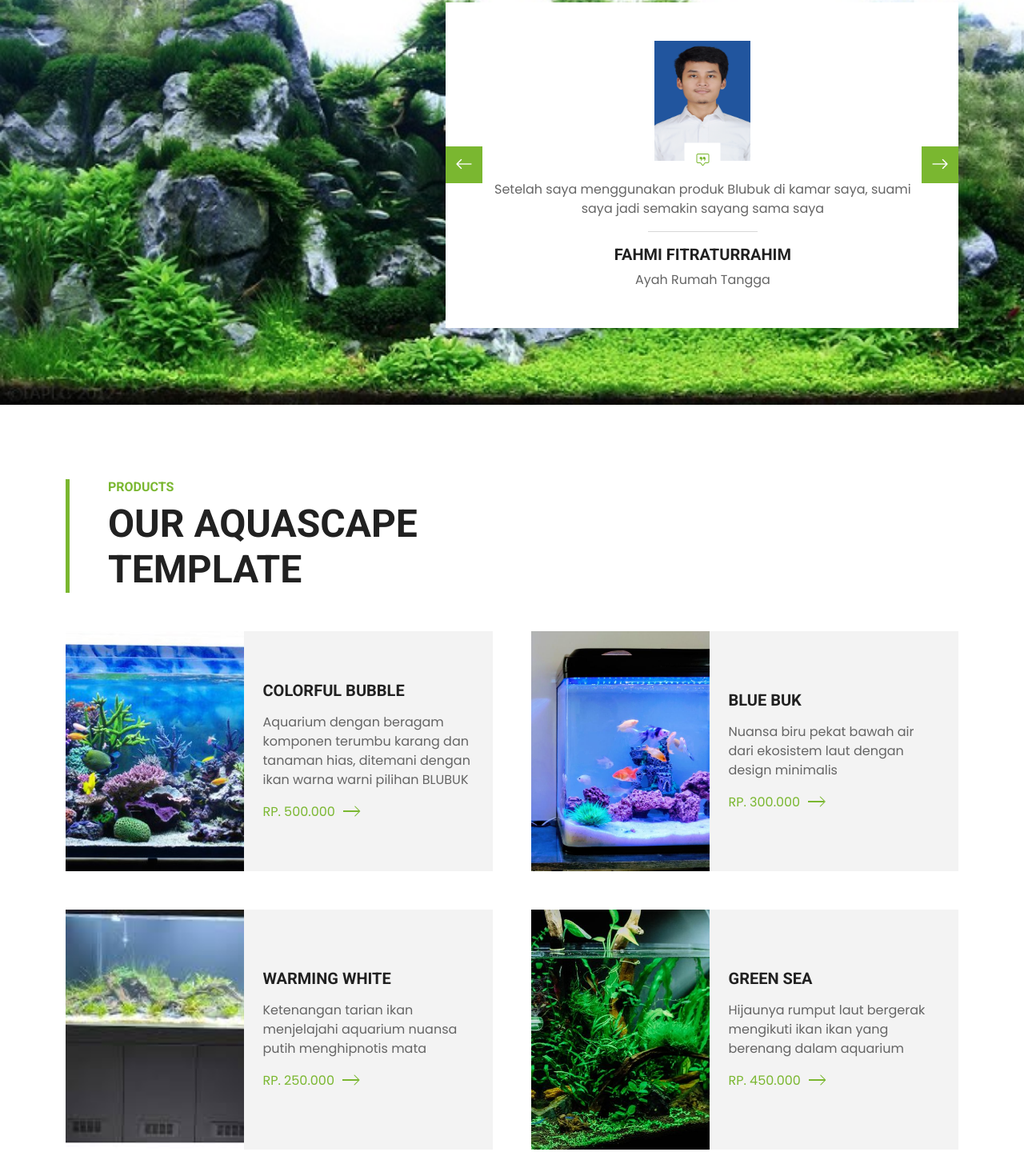
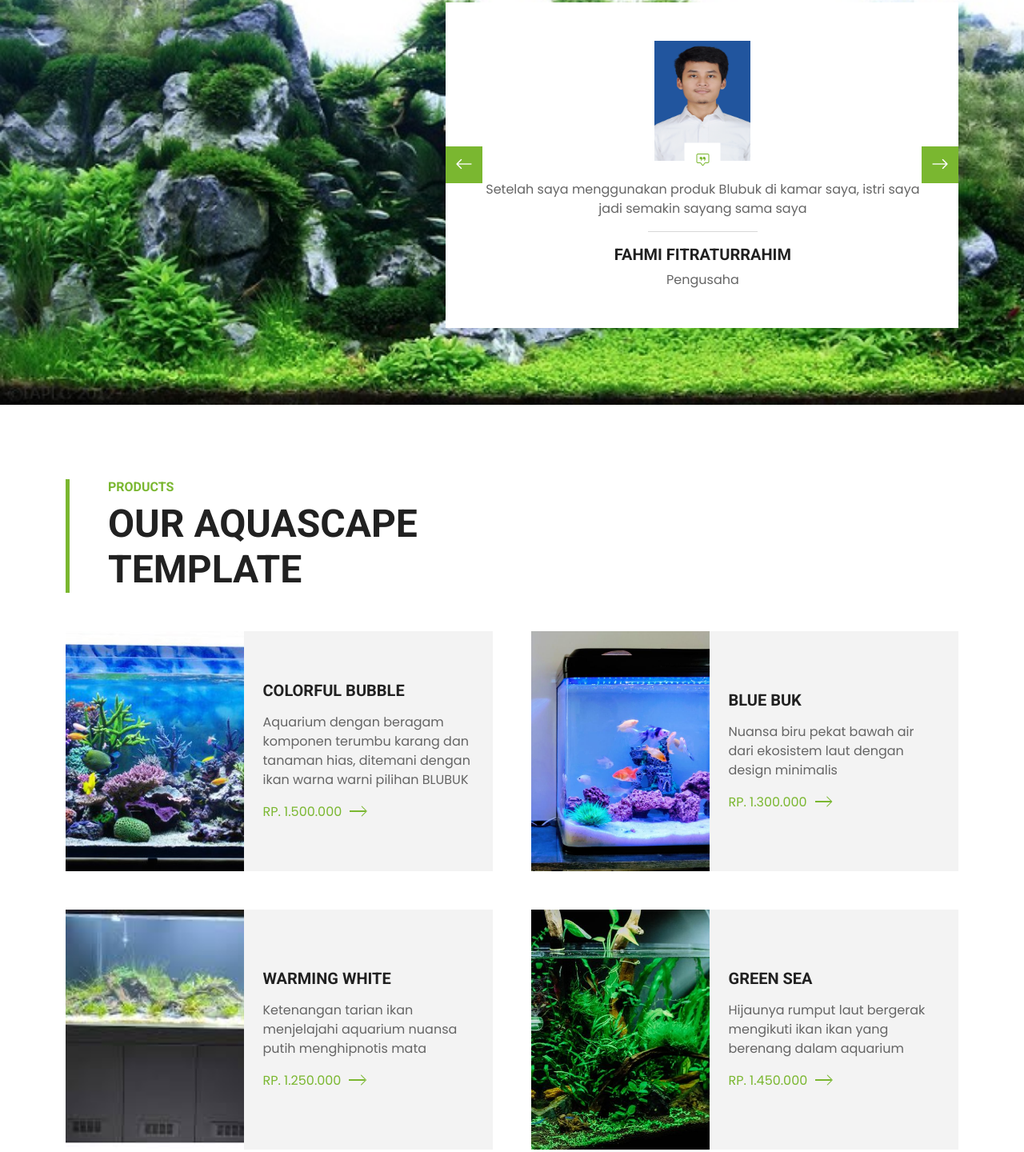
Before and after one commit to YusufChand/blubuk, a plain HTML site: page index.html in a window 1280 px wide. Shown: the part 4566-6006 px from the top of the page at 80% size. Drawn offline with nearby package versions, Linux system fonts and the light colour scheme; grey boxes are pictures that could not be loaded.

Commit message:
Update index.html

```diff
--- a/index.html
+++ b/index.html
@@ -440,7 +440,7 @@
                                     <i class="bi bi-chat-square-quote text-primary"></i>
                                 </div>
                             </div>
-                            <p>Saya tidak tahu ini apa, nama saya hanya dimasukkan disini</p>
+                            <p>Semenjak Aquascape Blubuk hadir ditengah kantor kami, rasa stress bekerja seakan hilang!</p>
                             <hr class="w-25 mx-auto">
                             <h5 class="text-uppercase">Alif Al Farrij</h5>
                             <span>Pegawai Kantor</span>
@@ -452,10 +452,10 @@
                                     <i class="bi bi-chat-square-quote text-primary"></i>
                                 </div>
                             </div>
-                            <p>Setelah saya menggunakan produk Blubuk di kamar saya, suami saya jadi semakin sayang sama saya</p>
+                            <p>Setelah saya menggunakan produk Blubuk di kamar saya, istri saya jadi semakin sayang sama saya</p>
                             <hr class="w-25 mx-auto">
                             <h5 class="text-uppercase">Fahmi Fitraturrahim</h5>
-                            <span>Ayah Rumah Tangga</span>
+                            <span>Pengusaha</span>
                         </div>
                         <div class="testimonial-item text-center">
                             <div class="position-relative mb-4">
@@ -495,7 +495,7 @@
                                 <div class="p-4">
                                     <h5 class="text-uppercase mb-3">Colorful Bubble</h5>
                                     <p>Aquarium dengan beragam komponen terumbu karang dan tanaman hias, ditemani dengan ikan warna warni pilihan BLUBUK</p>
-                                    <a class="text-primary text-uppercase" href="">Rp. 500.000<i class="bi bi-chevron-right"></i></a>
+                                    <a class="text-primary text-uppercase" href="">Rp. 1.500.000<i class="bi bi-chevron-right"></i></a>
                                 </div>
                             </div>
                         </div>
@@ -511,7 +511,7 @@
                                 <div class="p-4">
                                     <h5 class="text-uppercase mb-3">Blue Buk</h5>
                                     <p>Nuansa biru pekat bawah air dari ekosistem laut dengan design minimalis</p>
-                                    <a class="text-primary text-uppercase" href="">Rp. 300.000<i class="bi bi-chevron-right"></i></a>
+                                    <a class="text-primary text-uppercase" href="">Rp. 1.300.000<i class="bi bi-chevron-right"></i></a>
                                 </div>
                             </div>
                         </div>
@@ -527,7 +527,7 @@
                                 <div class="p-4">
                                     <h5 class="text-uppercase mb-3">Warming White</h5>
                                     <p>Ketenangan tarian ikan menjelajahi aquarium nuansa putih menghipnotis mata</p>
-                                    <a class="text-primary text-uppercase" href="">Rp. 250.000<i class="bi bi-chevron-right"></i></a>
+                                    <a class="text-primary text-uppercase" href="">Rp. 1.250.000<i class="bi bi-chevron-right"></i></a>
                                 </div>
                             </div>
                         </div>
@@ -543,7 +543,7 @@
                                 <div class="p-4">
                                     <h5 class="text-uppercase mb-3">Green Sea</h5>
                                     <p>Hijaunya rumput laut bergerak mengikuti ikan ikan yang berenang dalam aquarium</p>
-                                    <a class="text-primary text-uppercase" href="">Rp. 450.000<i class="bi bi-chevron-right"></i></a>
+                                    <a class="text-primary text-uppercase" href="">Rp. 1.450.000<i class="bi bi-chevron-right"></i></a>
                                 </div>
                             </div>
                         </div>
@@ -559,7 +559,7 @@
                                 <div class="p-4">
                                     <h5 class="text-uppercase mb-3">Bright Aqua</h5>
                                     <p>Minimalisme design aquarium membawa suasana baru yang elegan bagi ruangan Anda</p>
-                                    <a class="text-primary text-uppercase" href="">Rp. 400.000<i class="bi bi-chevron-right"></i></a>
+                                    <a class="text-primary text-uppercase" href="">Rp. 1.400.000<i class="bi bi-chevron-right"></i></a>
                                 </div>
                             </div>
                         </div>
```
